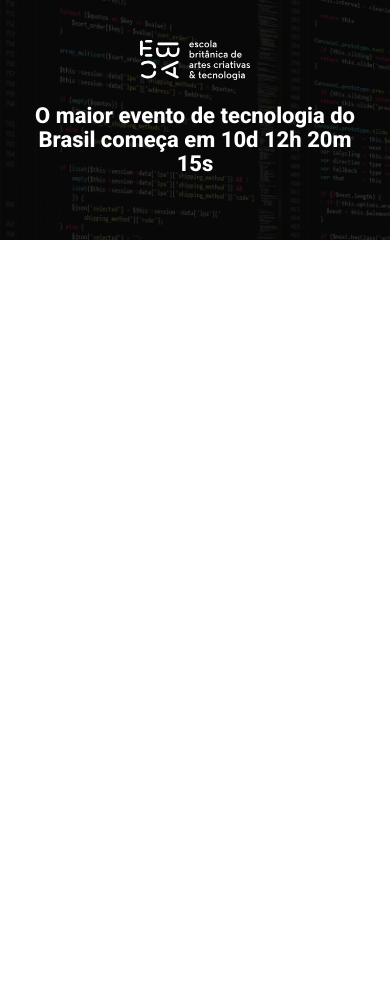
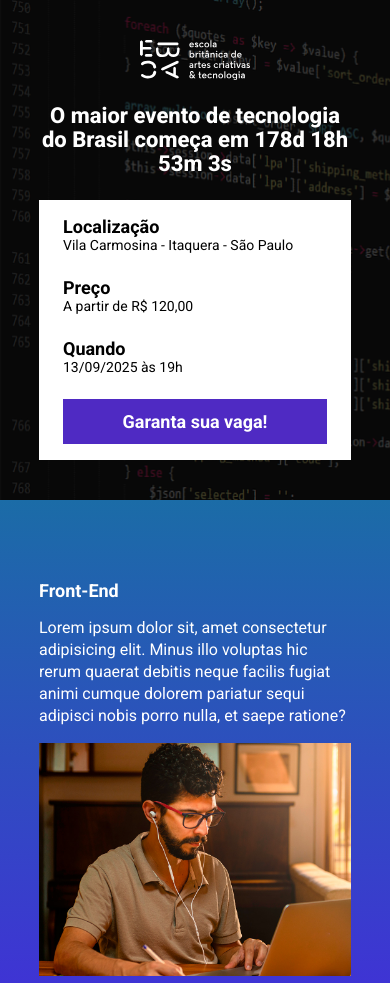
Before and after one commit to samueltonon/ebac_talks, a website built with Parcel: page src/index.html in a window 390 px wide. Shown: the top 983 px of the page. Before the commit the page ends 844 px from the top, so only its background shows below. Built offline with nearby package versions, Linux system fonts and the light colour scheme.

Commit message:
contagem regressiva

```diff
--- a/package.json
+++ b/package.json
@@ -1,9 +1,9 @@
 {
   "name": "ebac_talks",
   "version": "1.0.0",
-  "main": "index.js",
   "scripts": {
     "dev": "parcel src/index.html src/styles/main.scss src/scripts/main.js",
+    "build": "parcel build src/index.html",
     "test": "echo \"Error: no test specified\" && exit 1"
   },
   "keywords": [],
@@ -15,6 +15,8 @@
   },
   "devDependencies": {
     "@parcel/transformer-sass": "^2.13.3",
-    "sharp": "^0.33.5"
+    "npm": "^11.2.0",
+    "sharp": "^0.33.5",
+    "svgo": "^3.3.2"
   }
 }
--- a/src/index.html
+++ b/src/index.html
@@ -5,11 +5,13 @@
     <meta charset="UTF-8">
     <meta name="viewport" content="width=device-width, initial-scale=1.0">
     <title>EBAC Tech Talks</title>
+
     <link rel="preconnect" href="https://fonts.googleapis.com">
     <link rel="preconnect" href="https://fonts.gstatic.com" crossorigin>
     <link href="https://fonts.googleapis.com/css2?family=Roboto:ital,wght@0,100..900;1,100..900&display=swap"
         rel="stylesheet">
     <link rel="stylesheet" href="styles/main.scss">
+    <link rel="stylesheet" href="https://unpkg.com/aos@next/dist/aos.css">
 </head>
 
 <body>
@@ -17,16 +19,84 @@
         <div class="container">
             <img class="hero__logo" src="./images/ebac_logo.svg" alt="EBAC">
             <p class="hero__text">
-                O maior evento de tecnologia do Brasil começa em 10d 12h 20m 15s
+                O maior evento de tecnologia do Brasil começa em <span id="contador"></span>
             </p>
+            <div class="infos-bar">
+                <ul class="infos-bar__infos">
+                    <li class="infos-bar__infos__item">
+                        <b>Localização</b>
+                        Vila Carmosina - Itaquera - São Paulo
+                    </li>
+                    <li class="infos-bar__infos__item">
+                        <b>Preço</b>
+                        A partir de R$ 120,00
+                    </li>
+                    <li class="infos-bar__infos__item">
+                        <b>Quando</b>
+                        13/09/2025 às 19h
+                    </li>
+                </ul>
+                <a href="#" class="button button--primary">
+                    Garanta sua vaga!
+                </a>
+            </div>
         </div>
     </header>
 
-    <section>
-
+    <section class="event event--frontend">
+        <div class="container" data-aos="fade-right">
+            <div class="event__details">
+                <h2 class="event__details__title">Front-End</h2>
+                <p class="event__details__description">
+                    Lorem ipsum dolor sit, amet consectetur adipisicing elit. Minus illo voluptas hic rerum quaerat
+                    debitis neque facilis fugiat animi cumque dolorem pariatur sequi adipisci nobis porro nulla, et
+                    saepe ratione?
+                </p>
+            </div>
+            <img class="event__image" src="./images/frontend.png" alt="Front-End">
+        </div>
+    </section>
+    <section class="event event--ux-ui event--image-left">
+        <div class="container" data-aos="fade-left">
+            <div class="event__details">
+                <h2 class="event__details__title">UX/UI</h2>
+                <p class="event__details__description">
+                    Lorem ipsum dolor sit, amet consectetur adipisicing elit. Minus illo voluptas hic rerum quaerat
+                    debitis neque facilis fugiat animi cumque dolorem pariatur sequi adipisci nobis porro nulla, et
+                    saepe ratione?
+                </p>
+            </div>
+            <img class="event__image" src="./images/ui-ux.png" alt="Front-End">
+        </div>
+    </section>
+    <section class="event event--data-science">
+        <div class="container" data-aos="fade-right">
+            <div class="event__details">
+                <h2 class="event__details__title">Data Science</h2>
+                <p class="event__details__description">
+                    Lorem ipsum dolor sit, amet consectetur adipisicing elit. Minus illo voluptas hic rerum quaerat
+                    debitis neque facilis fugiat animi cumque dolorem pariatur sequi adipisci nobis porro nulla, et
+                    saepe ratione?
+                </p>
+            </div>
+            <img class="event__image" src="./images/data.png" alt="Front-End">
+        </div>
+    </section>
+    <section class="event event--backend event--image-left">
+        <div class="container" data-aos="fade-left">
+            <div class="event__details">
+                <h2 class="event__details__title">Back-End</h2>
+                <p class="event__details__description">
+                    Lorem ipsum dolor sit, amet consectetur adipisicing elit. Minus illo voluptas hic rerum quaerat
+                    debitis neque facilis fugiat animi cumque dolorem pariatur sequi adipisci nobis porro nulla, et
+                    saepe ratione?
+                </p>
+            </div>
+            <img class="event__image" src="./images/backend.png" alt="Front-End">
+        </div>
     </section>
 
-
+    <script src="https://unpkg.com/aos@next/dist/aos.js"></script>
     <script src="scripts/main.js"></script>
 </body>
 
--- a/src/scripts/main.js
+++ b/src/scripts/main.js
@@ -1 +1,33 @@
-console.log("olá mundo");
+AOS.init();
+
+const dataDoEvento = new Date ("Sep 13, 2025 19:00:00");
+const timeStampDoEvento = dataDoEvento.getTime();
+
+const contaAsHoras = setInterval(function() {
+    const agora = new Date();
+    const timeStampAtual = agora.getTime();
+
+    const distanciaAteEvento = timeStampDoEvento - timeStampAtual;
+
+    const diaMs = 1000 * 60 * 60 * 24;
+    const horaMs = 1000 * 60 * 60;
+    const minMs = 1000 * 60;
+
+    const diasAteEvento = Math.floor(distanciaAteEvento / diaMs);
+    const horasAteEvento = Math.floor((distanciaAteEvento % diaMs) / horaMs);
+    const minutosAteEvento = Math.floor((distanciaAteEvento % horaMs) / minMs);
+    const segundosAteEvento = Math.floor((distanciaAteEvento % minMs) / 1000);
+
+    console.log(diasAteEvento);
+    console.log(horasAteEvento);
+    console.log(minutosAteEvento);
+    console.log(segundosAteEvento);
+
+    document.getElementById('contador').innerHTML = `${diasAteEvento}d ${horasAteEvento}h ${minutosAteEvento}m ${segundosAteEvento}s`;
+
+    if (distanciaAteEvento < 0) {
+        clearInterval(contaAsHoras);
+        document.getElementById('contador').innerHTML = 'Evento expirado!'
+    };
+
+}, 1000);
--- /dev/null
+++ b/src/styles/_event.scss
@@ -0,0 +1,64 @@
+@use 'variables' as *;
+
+.event {
+    padding: 80px 0;
+
+    &--frontend {
+        background-image: linear-gradient($blue1, $blue2);
+    }
+
+    &--ux-ui {
+        background-image: linear-gradient($blue2, $pink1);
+    }
+
+    &--data-science {
+        background-image: linear-gradient($pink1, $yellow1);
+    }
+
+    &--backend {
+        background-image: linear-gradient($yellow1, $pink1);
+    }
+
+    &--image-left {
+        .container {
+            flex-direction: row-reverse;
+        }
+    }
+
+    .container {
+        display: flex;
+        gap: 40px; //remove margin-right e colocando gap para espaço na inversão das imagens
+    }
+
+    &__image {
+        max-width: 360px;
+    }
+
+    &__details {
+        &__title {
+            font-size: 18px;
+            font-weight: bold;
+            margin-bottom: 16px;
+        }
+
+        &__description {
+            // font-size: 16px; font-size padrão
+            line-height: 22px;
+        }
+    }
+
+    @media (max-width: 640px) {
+        .container {
+            display: block;
+        }
+
+        &__image {
+            width: 100%;
+        }
+
+        &__details {
+            margin-right: 0;
+            margin-bottom: 16px;
+        }
+    }
+}
--- a/src/styles/_hero.scss
+++ b/src/styles/_hero.scss
@@ -1,3 +1,5 @@
+@use 'variables' as *;
+
 .hero {
     padding-top: 64px;
     padding-bottom: 100px;
@@ -16,7 +18,7 @@
         left: 0;
         width: 100%;
         height: 100%;
-        background-color: #000;
+        background-color: $secondaryTextColor;
         content: '';
         opacity: 0.7;
     }
--- /dev/null
+++ b/src/styles/_variables.scss
@@ -0,0 +1,8 @@
+$textColor: #fff;
+$secondaryTextColor: #000;
+
+$blue1: #1B6CA7;
+$blue2: #442BDB;
+$pink1: #89223B;
+$yellow1: #9C791D;
+$purple1: #4F2AC3;
--- /dev/null
+++ b/src/styles/components/_buttons.scss
@@ -0,0 +1,24 @@
+@use '../variables' as *;
+
+.button {
+    padding: 12px;
+    font-size: 18px;
+    font-weight: bold;
+    text-align: center;
+    white-space: nowrap;
+
+    &--primary {
+        color: $textColor;
+        background-color: $purple1;
+    }
+
+    @media (max-width: 1024px) {
+        display: flex;
+        align-items: center;
+    }
+
+    @media (max-width: 640px) {
+        display: block;
+        width: 100%;
+    }
+}
--- /dev/null
+++ b/src/styles/components/_infos_bar.scss
@@ -0,0 +1,42 @@
+@use '../variables' as *;
+
+.infos-bar {
+    padding: 16px 24px;
+    background-color: $textColor;
+    display: flex;
+    justify-content: space-between;
+
+    &__infos {
+        display: flex;
+        gap: 40px;
+
+        &__item {
+            font-size: 14px;
+            color: $secondaryTextColor;
+
+            b {
+                color: $secondaryTextColor;
+                font-size: 18px;
+                display: block;
+            }
+        }
+    }
+
+    @media (max-width: 1024px) {
+        &__infos {
+            gap: 16px;
+        }
+    }
+
+    @media (max-width: 640px) {
+        display: block;
+
+        &__infos {
+            display: block;
+
+            &__item {
+                margin-bottom: 24px;
+            }
+        }
+    }
+}
--- a/src/styles/main.scss
+++ b/src/styles/main.scss
@@ -1,11 +1,17 @@
 @use 'hero';
+@use 'components/infos_bar';
+@use 'components/buttons';
+@use 'event';
+@use 'variables' as *;
 
 * {
     margin: 0;
     padding: 0;
     box-sizing: border-box;
     font-family: Roboto, sans-serif;
-    color: #fff;
+    color: $textColor;
+    list-style: none;
+    text-decoration: none;
 }
 
 .container {
@@ -13,11 +19,11 @@
     width: 100%;
     margin: 0 auto;
 
+    @media (max-width: 1024px) {
+        max-width: 90%;
+    }
+
     @media (max-width: 640px) {
         max-width: 80%;
     }
-
-    @media (max-width: 1024px) {
-        max-width: 90%;
-    }
 }
```
Also changed, not shown: 1 other file.
